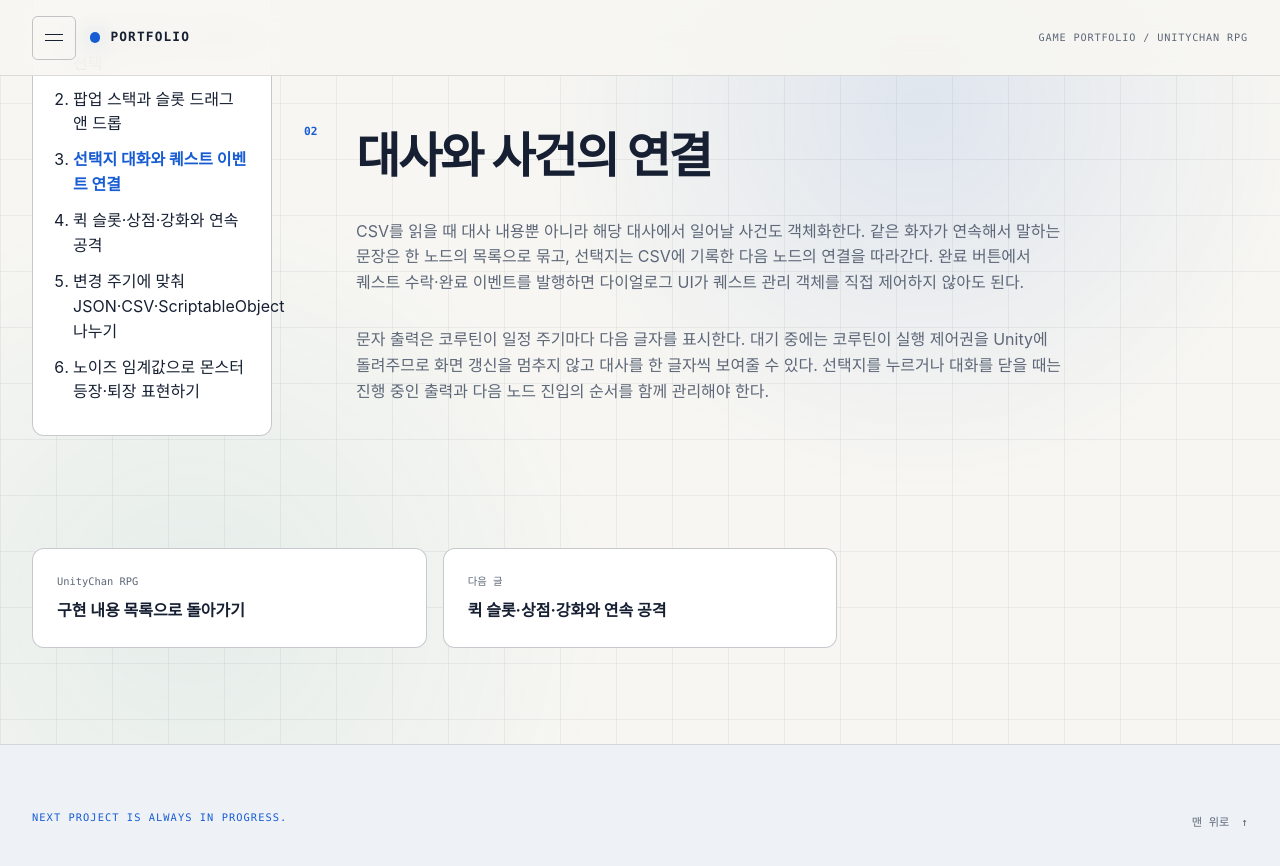
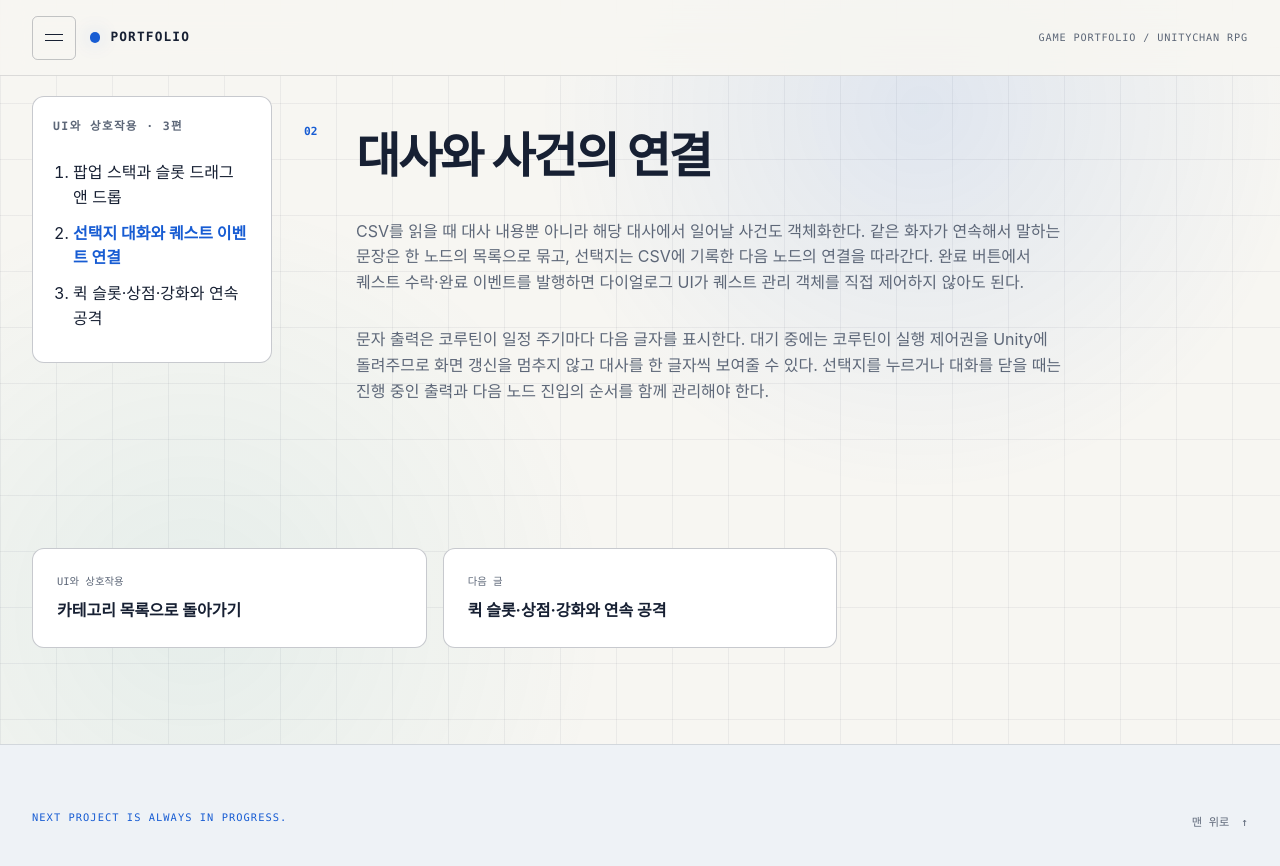
Before and after one commit to yollo4179/yollo4179.github.io, a Jekyll site: the page built from _details/game-unitychan-rpg-dialogue-quests.md, in a window 1280 px wide and 900 px high, scrolled down 1073 px. Shown: the top 866 px of the window. Built offline with Jekyll 4.4.1, drawn with Linux system fonts in a browser that asks for light colours; some of the changed text lies outside the part shown.

Commit message:
chore: 게임 포트폴리오 대주제별 글 매핑 정리

```diff
--- a/_layouts/game-article.html
+++ b/_layouts/game-article.html
@@ -3,19 +3,24 @@ layout: default
 ---
 {% assign game_project = site.projects | where: 'game_slug', page.project_slug | first %}
 {% assign game_articles = site.details | where: 'project_slug', page.project_slug | sort: 'game_order' %}
+{% assign current_topic = game_project.topics | where: 'name', page.topic | first %}
+{% assign article_index_url = '/projects/' | append: page.project_slug | append: '/details/' %}
+{% assign category_url = article_index_url | append: current_topic.id | append: '/' %}
+{% if current_topic.url %}{% assign category_url = current_topic.url %}{% endif %}
+{% assign game_articles = game_articles | where: 'topic', page.topic %}
 <main id="main-content" class="game-article-page">
   <article class="project-detail">
     <header class="project-detail__hero"><div class="page-container">
-      {% assign article_index_url = '/projects/' | append: page.project_slug | append: '/details/' %}<nav class="breadcrumbs" aria-label="현재 위치"><ol><li><a href="{{ game_project.url | relative_url }}">{{ game_project.title }}</a></li><li><a href="{{ article_index_url | relative_url }}">구현 내용 목록</a></li><li aria-current="page">{{ page.topic }}</li></ol></nav>
+      {% assign article_index_url = '/projects/' | append: page.project_slug | append: '/details/' %}<nav class="breadcrumbs" aria-label="현재 위치"><ol><li><a href="{{ game_project.url | relative_url }}">{{ game_project.title }}</a></li><li><a href="{{ article_index_url | relative_url }}">구현 내용 목록</a></li><li><a href="{{ category_url | relative_url }}">{{ page.topic }}</a></li><li aria-current="page">{{ page.title }}</li></ol></nav>
       <p class="eyebrow">{{ page.topic }} / {% if page.game_order < 10 %}0{% endif %}{{ page.game_order }}</p>
       <h1>{{ page.title }}</h1>
       <p class="project-detail__lead">{{ page.summary }}</p>
       <ul class="project-detail__tags" aria-label="기술 태그">{% for tag in page.tags %}<li>#{{ tag }}</li>{% endfor %}</ul>
     </div></header>
     <div class="page-container game-article-layout">
-      <aside class="game-article-index" aria-label="{{ game_project.title }} 기술 글 목록"><p class="section-index">{{ game_project.title }} · {{ game_articles.size }}편</p><ol>{% for item in game_articles %}<li><a href="{{ item.url | relative_url }}"{% if item.url == page.url %} aria-current="page"{% endif %}>{{ item.title }}</a></li>{% endfor %}</ol></aside>
+      <aside class="game-article-index" aria-label="{{ page.topic }} 기술 글 목록"><p class="section-index">{{ page.topic }} · {{ game_articles.size }}편</p><ol>{% for item in game_articles %}<li><a href="{{ item.url | relative_url }}"{% if item.url == page.url %} aria-current="page"{% endif %}>{{ item.title }}</a></li>{% endfor %}</ol></aside>
       <div class="markdown-content game-article-body">{{ content }}</div>
     </div>
-    <nav class="detail-pagination page-container" aria-label="기술 글 이동"><a href="{{ article_index_url | relative_url }}"><span>{{ game_project.title }}</span><strong>구현 내용 목록으로 돌아가기</strong></a>{% for item in game_articles %}{% if item.url == page.url %}{% assign next_index = forloop.index %}{% assign next_article = game_articles[next_index] %}{% if next_article %}<a href="{{ next_article.url | relative_url }}"><span>다음 글</span><strong>{{ next_article.title }}</strong></a>{% endif %}{% endif %}{% endfor %}</nav>
+    <nav class="detail-pagination page-container" aria-label="기술 글 이동"><a href="{{ category_url | relative_url }}"><span>{{ page.topic }}</span><strong>카테고리 목록으로 돌아가기</strong></a>{% for item in game_articles %}{% if item.url == page.url %}{% assign next_index = forloop.index %}{% assign next_article = game_articles[next_index] %}{% if next_article %}<a href="{{ next_article.url | relative_url }}"><span>다음 글</span><strong>{{ next_article.title }}</strong></a>{% endif %}{% endif %}{% endfor %}</nav>
   </article>
 </main>
--- a/_layouts/game-project.html
+++ b/_layouts/game-project.html
@@ -30,7 +30,7 @@ layout: default
         <section id="topic-{{ topic.id }}" class="game-topic" aria-labelledby="topic-{{ topic.id }}-title">
           <div class="game-topic__heading"><h3 id="topic-{{ topic.id }}-title">{{ topic.name }}</h3><p>{{ topic.description }}</p></div>
           <div class="game-topic__cards">
-            {% assign topic_url = article_index_url | append: '#topic-' | append: topic.id %}
+            {% assign topic_url = article_index_url | append: topic.id | append: '/' %}
             {% if topic.url %}{% assign topic_url = topic.url %}{% endif %}
             <article class="game-topic-card"><a href="{{ topic_url | relative_url }}"><span class="game-topic-card__number">{{ topic_articles.size }}편</span><h4>{{ topic.name }}</h4><p>{{ topic.description }}</p><span class="game-topic-card__arrow" aria-hidden="true">목록 보기 ↗</span></a></article>
           </div>
--- /dev/null
+++ b/projects/unitychan-rpg/details/ui/index.md
@@ -0,0 +1,11 @@
+---
+layout: game-article-index
+title: UnityChan RPG · UI와 상호작용
+project_slug: unitychan-rpg
+game_portfolio: true
+topic_id: ui
+permalink: /projects/unitychan-rpg/details/ui/
+nav_context: GAME PORTFOLIO / UNITYCHAN RPG
+---
+
+겹치는 팝업, 드래그 앤 드롭, 선택지와 상점·강화 흐름을 구성했다.
```
Also changed, not shown: projects/gunfire-reborn/details/map/index.md (added, +11 -0 lines), projects/gunfire-reborn/details/rendering/index.md (added, +11 -0 lines), projects/gunfire-reborn/details/runtime/index.md (added, +11 -0 lines), projects/unitychan-rpg/details/data/index.md (added, +11 -0 lines), projects/unitychan-rpg/details/play/index.md (added, +11 -0 lines), projects/zelda-breath-of-the-wild/details/combat/index.md (added, +11 -0 lines), projects/zelda-breath-of-the-wild/details/lighting/index.md (added, +11 -0 lines), projects/zelda-breath-of-the-wild/details/shadow/index.md (added, +11 -0 lines).
